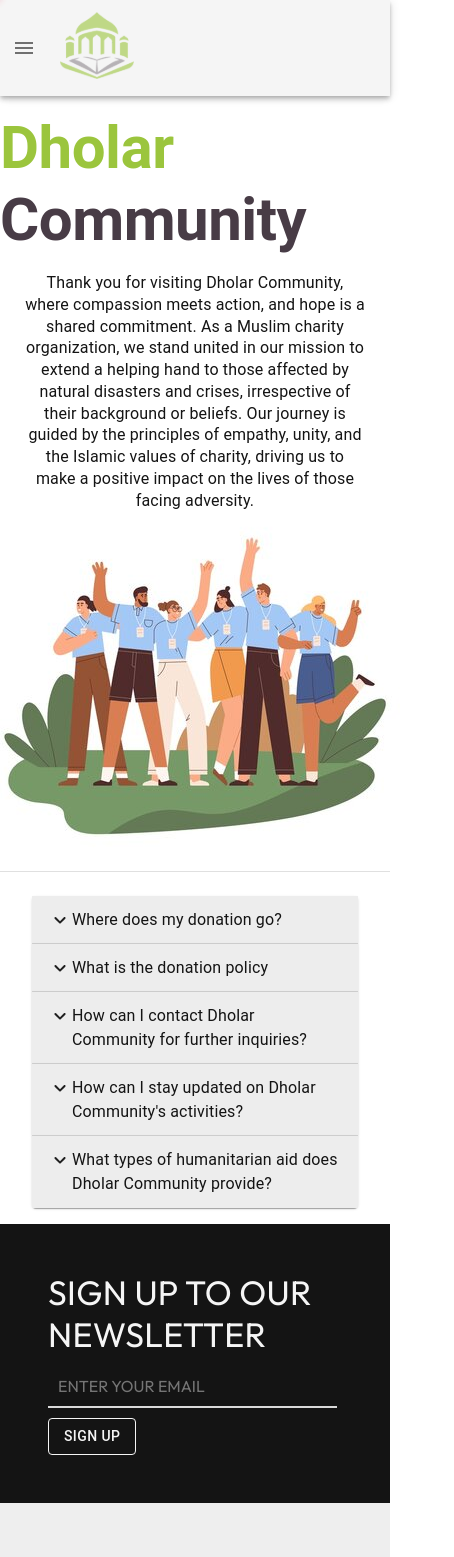
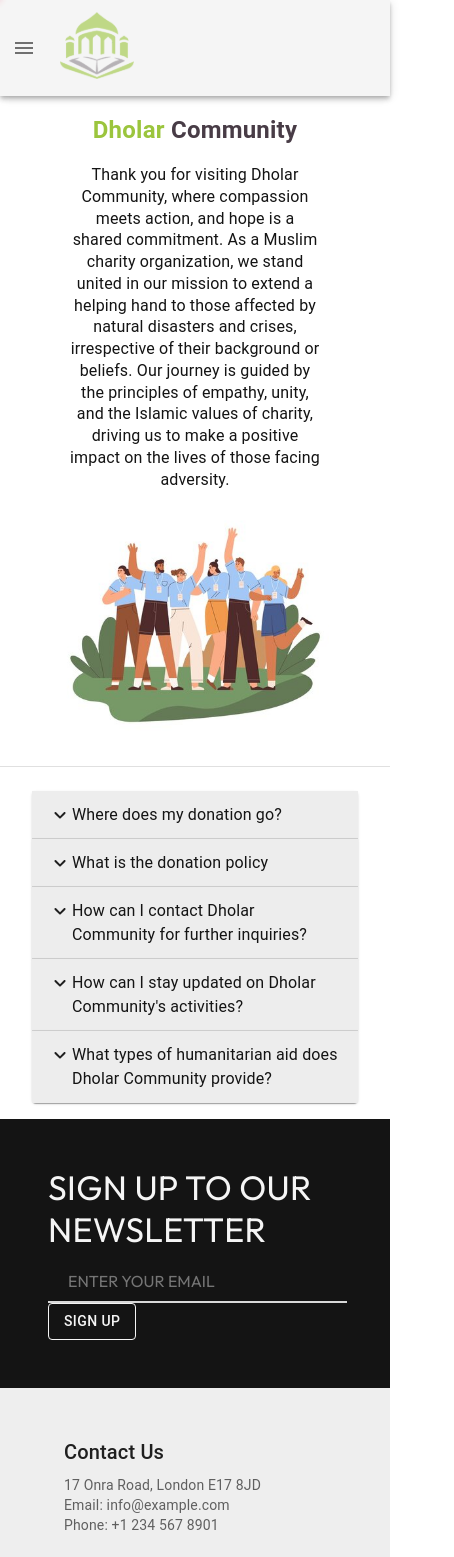
Before and after one commit to AlphaSap/charity-website, a React (Vite) app: page /about in a window 390 px wide. Shown: the top 1557 px of the page, 454 px wide, since content can reach past the window. Built offline with nearby package versions, Linux system fonts and the light colour scheme.

Commit message:
fixed img disalingment and newsless size issues on narrow screens

```diff
--- a/src/components/campaign/card/CustomCard.tsx
+++ b/src/components/campaign/card/CustomCard.tsx
@@ -19,7 +19,7 @@ function CustomCard(card: CardProp) {
   return (
     <>
       <Card sx={{ maxWidth: 345 }}>
-        <CardMedia sx={{ height: 250 }} image={card.image} title={card.name} />
+        <CardMedia sx={{ height: 250, objectFit: 'contain' }} image={card.image} title={card.name} />
         <CardContent>
           <Typography gutterBottom variant="h5" component="div">
             {card.name}
--- a/src/components/joinus/JoinUs.css
+++ b/src/components/joinus/JoinUs.css
@@ -12,6 +12,6 @@
   .join-us-img {
     margin: 0;
     object-fit: cover;
-    width: 310px;
+    width: 100%;
   }
 }
--- a/src/components/newsletter/NewsLetter.css
+++ b/src/components/newsletter/NewsLetter.css
@@ -13,3 +13,17 @@
   margin-right: 5px;
   margin-bottom: 10px;
 }
+
+@media (max-width: 760px) {
+  .news-input {
+    padding-left: 20px;
+    margin-right: 0px;
+    margin-bottom: 0px;
+  }
+}
+
+@media (max-width: 375px) {
+  .news-input {
+    width: 100%;
+  }
+}
--- a/src/pages/learn-more/components/Faq.tsx
+++ b/src/pages/learn-more/components/Faq.tsx
@@ -74,6 +74,9 @@ const faqs: FaqObj[] = [
     question: "Where does my donation go?",
     answer:
       "Rest assured, every penny of your donation directly impacts those in need. Dholar Community is proud to commit 100% of your contribution to providing essential aid, including food, water, shelter, medical assistance, and long-term community development. Transparency and your trust are paramount in our mission to make a meaningful difference in the lives of those facing crises. ",
+    children: (
+      <a href="#">hel</a>
+    )
   },
   {
     question: "What is the donation policy",
--- a/src/pages/learn-more/components/LearnMoreHeader.css
+++ b/src/pages/learn-more/components/LearnMoreHeader.css
@@ -4,3 +4,17 @@
 .text-brown{
   color: var(--brown);
 }
+
+.hero-container {
+  display: flex;
+  flex-direction: row;
+
+  align-self: center;
+  align-items: center;
+  justify-content: center;
+}
+
+.hero-img {
+  width: 100%;
+  padding: 20px;
+}
--- a/src/pages/learn-more/components/LearnMoreHeader.tsx
+++ b/src/pages/learn-more/components/LearnMoreHeader.tsx
@@ -12,7 +12,11 @@ function LearnMoreHeader() {
         }}
         gap={2}
       >
-        <Typography variant="h2" sx={{ fontWeight: "bold" }}>
+        <Typography fontSize={{
+          sm: "3rem",
+          xs: "1.5rem",
+          md: "4rem"
+        }} sx={{ fontWeight: "bold" }}>
           <span className="text-green">Dholar</span>{" "}
           <span className="text-brown">Community</span>
         </Typography>
@@ -43,7 +47,9 @@ function LearnMoreHeader() {
             driving us to make a positive impact on the lives of those facing
             adversity.
           </Typography>
-          <img src="hero.png" />
+          <span className="hero-container">
+            <img className="hero-img" src="hero.png" />
+          </span>
         </Stack>
       </Stack>
     </>
```
Also changed, not shown: src/components/newsletter/NewsLetter.tsx (+3 -4 lines).
